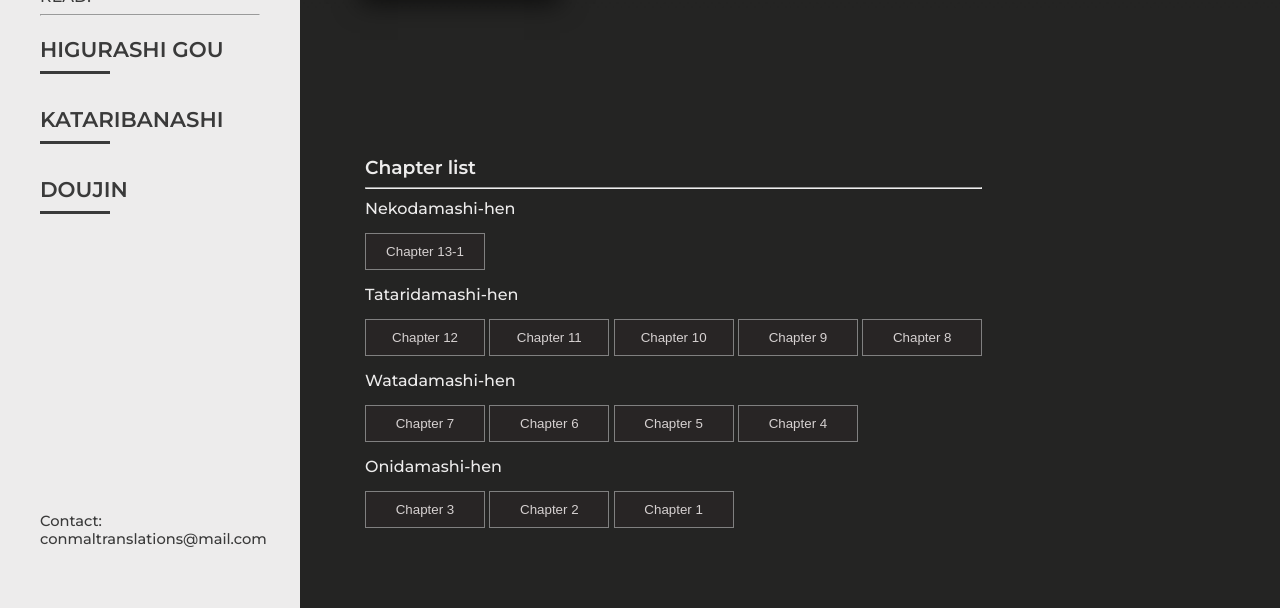
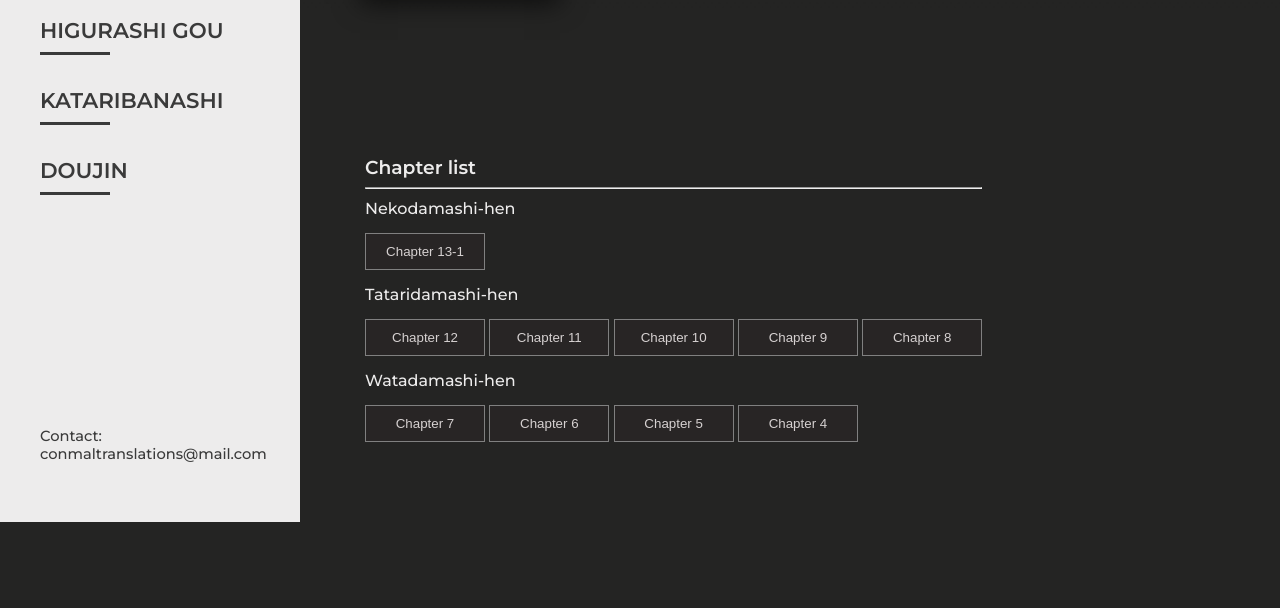
Before and after one commit to conmal/site, a plain HTML site: page gou.html in a window 1280 px wide. Shown: the part 283-891 px from the top of the page. After the commit the page ends 805 px from the top, so only its background shows below. Drawn offline with nearby package versions, Linux system fonts and the light colour scheme.

Commit message:
Update gou.html

```diff
--- a/gou.html
+++ b/gou.html
@@ -131,12 +131,6 @@
 						<li><button class="read" data="gou&5">Chapter 5</button></li>
 						<li><button class="read" data="gou&4">Chapter 4</button></li>
 					</ul>
-					<p>Onidamashi-hen</p>
-					<ul class="chaplist">
-						<li><button class="read" data="gou&3">Chapter 3</button></li>
-						<li><button class="read" data="gou&2">Chapter 2</button></li>
-						<li><button class="read" data="gou&1">Chapter 1</button></li>
-					</ul>
 				</section>
 			</div>
 		</section>
```
